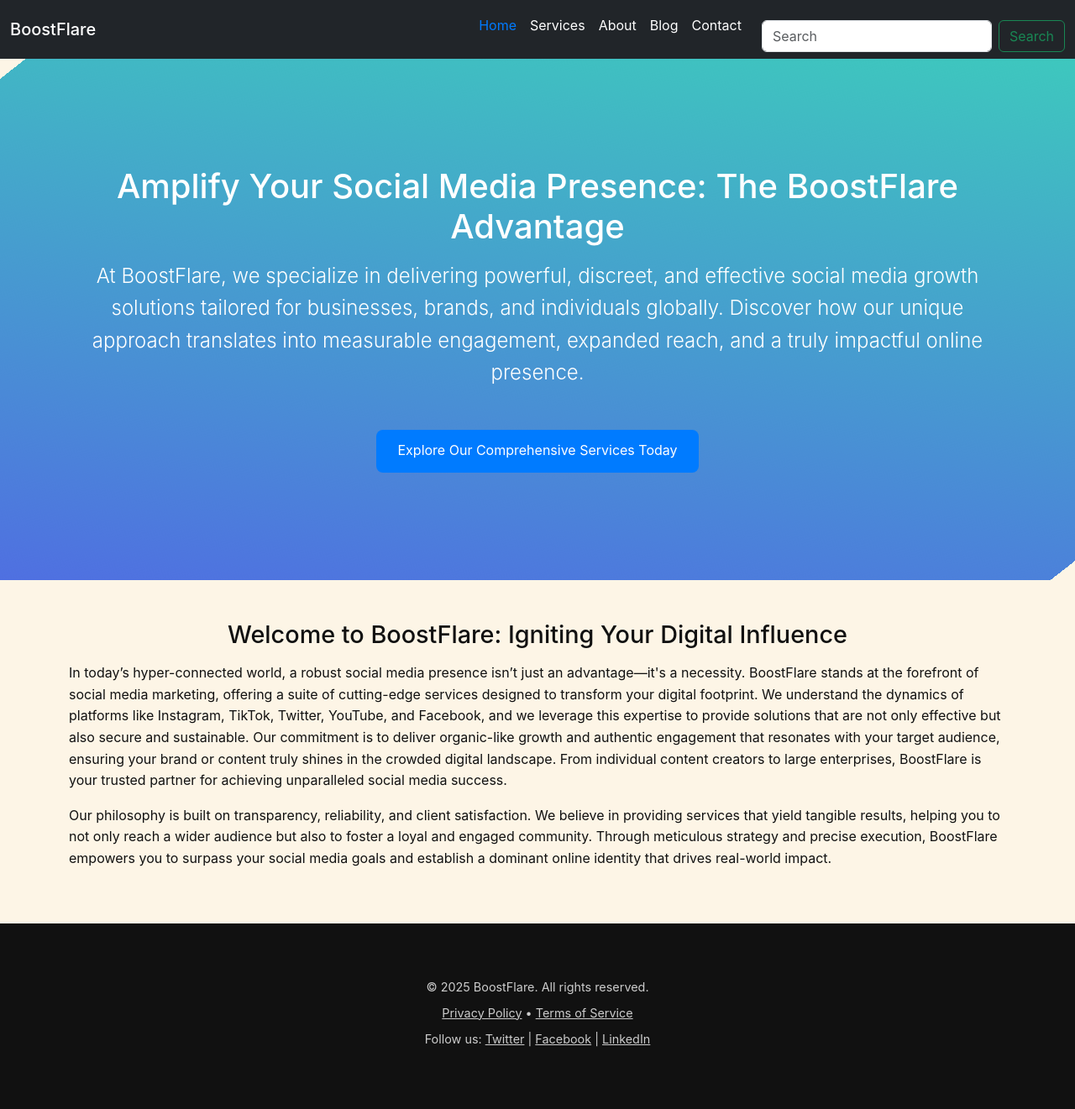
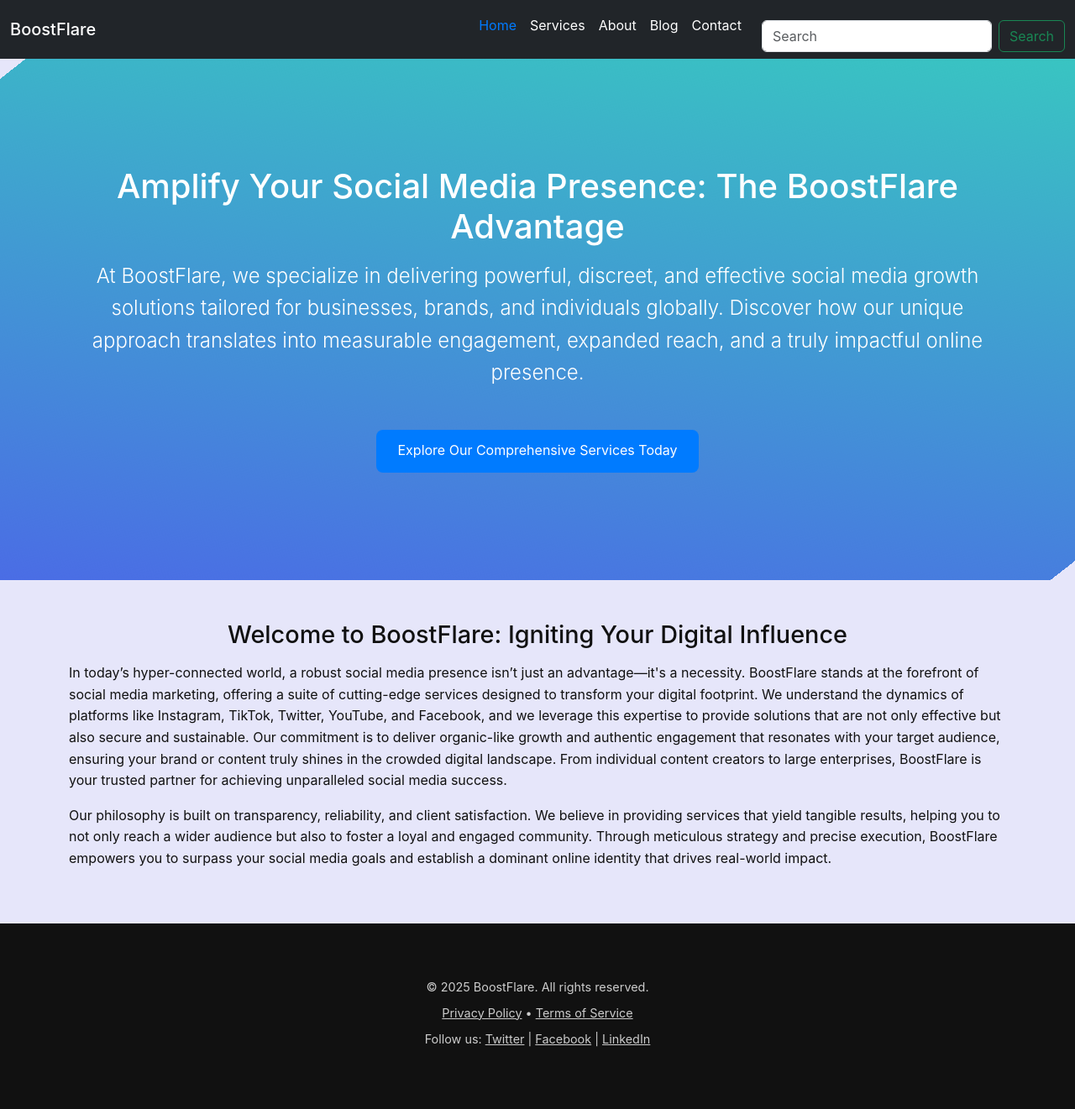
Before and after one commit to candra2012/BoostFlare, a Jekyll site: the page built from index.html, in a window 1280 px wide. Shown: the whole page at 84% size. Built offline with Jekyll 4.4.1, drawn with Linux system fonts in a browser that asks for light colours.

Commit message:
Update style.css

```diff
--- a/assets/css/style.css
+++ b/assets/css/style.css
@@ -6,10 +6,9 @@
   margin: 0;
   padding: 0;
   line-height: 1.6;
-  background-color: #FDF5E6 !important; /* Cream / OldLace Elegan - PASTIKAN INI BEKERJA */
+  background-color: #E6E6FA !important; /* <-- Ini akan diterapkan ke SEMUA halaman */
   color: #111; /* Warna teks body default */
 }
-
 /* === Navigation === */
 nav {
   display: flex;
```
